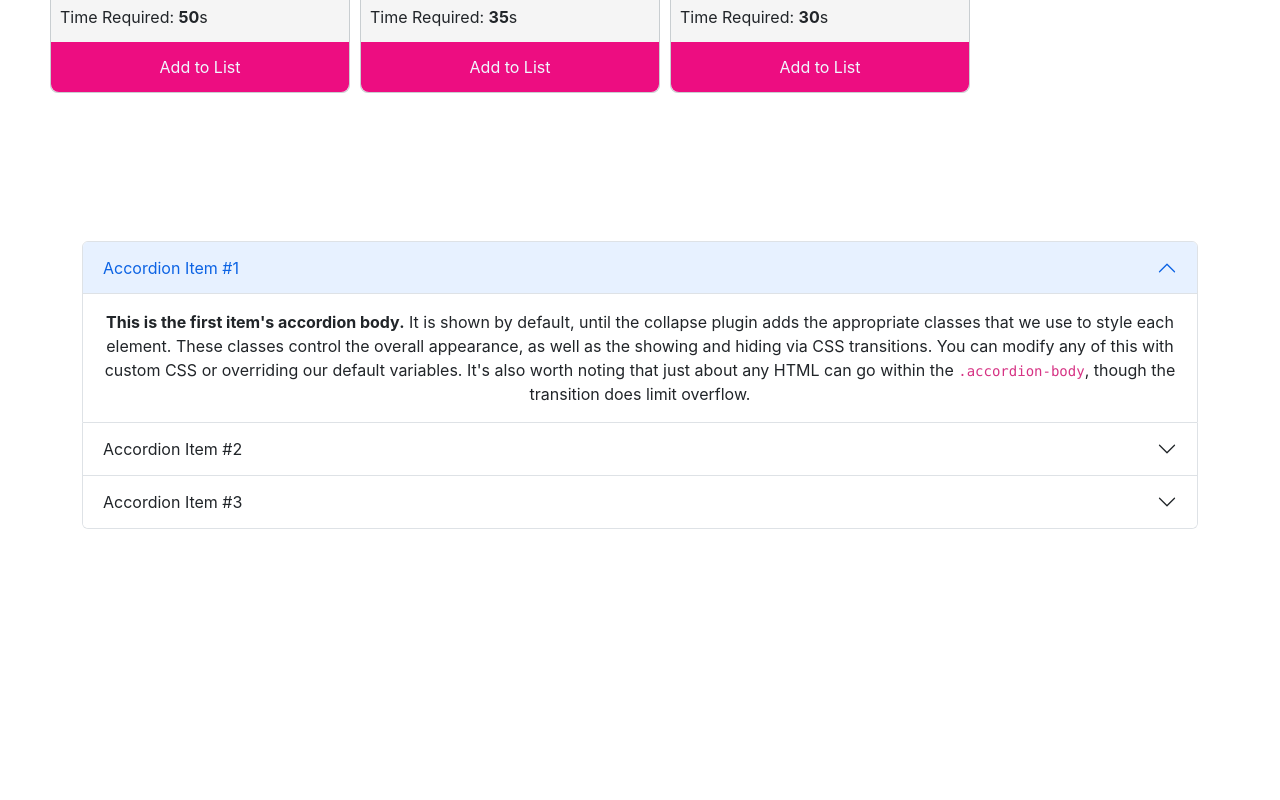
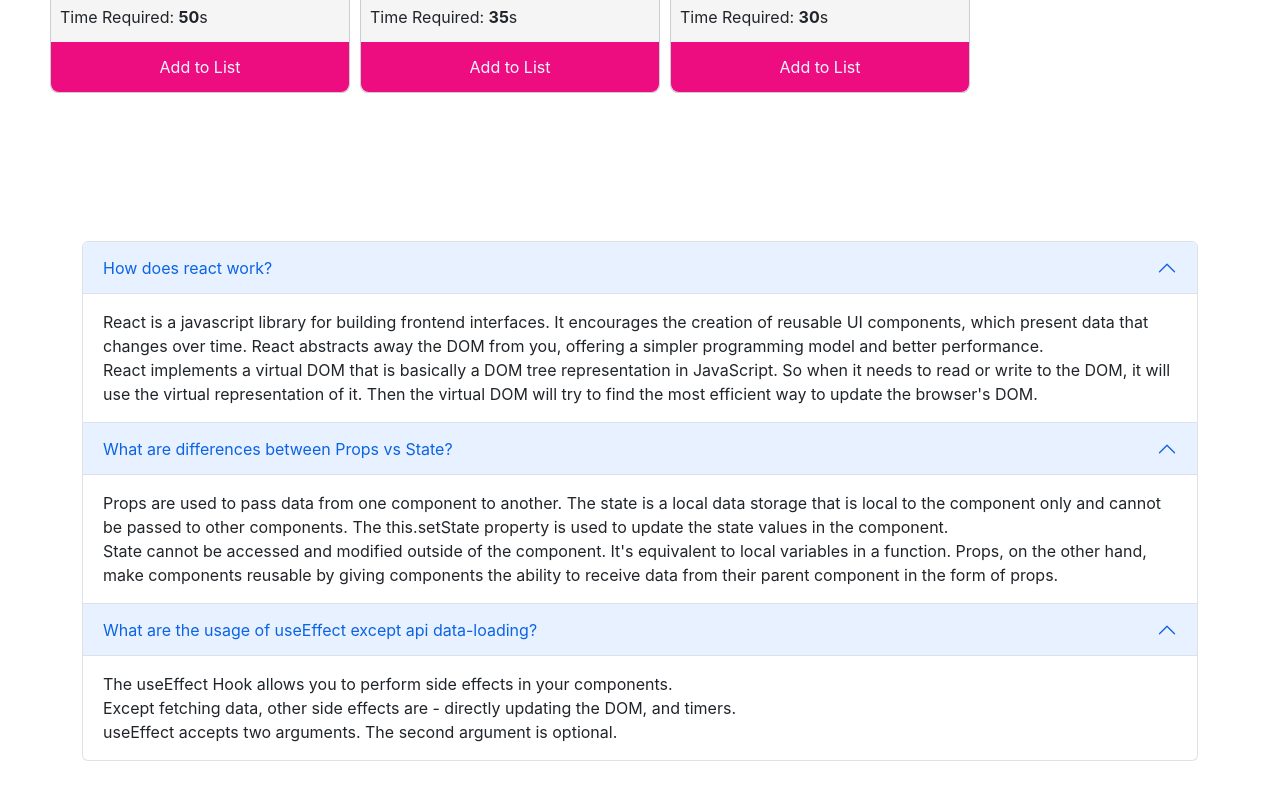
Before and after one commit to tawsifahmed/fitness-app-demo, a React (Create React App) app: page / in a window 1280 px wide. Shown: the part 878-1678 px from the top of the page. Before the commit the page ends 1455 px from the top, so only its background shows below. Built offline with nearby package versions, Linux system fonts and the light colour scheme.

Commit message:
finished setting 3 questions in FAQ section

```diff
--- a/src/components/Cart/Cart.js
+++ b/src/components/Cart/Cart.js
@@ -12,7 +12,7 @@ const Cart = (props) => {
     }
 
     return (
-        <div className='cart container'>
+        <div className='cart'>
             <div className='profile'>
                 <img src={photo} alt="" />
                 <p>Ernest Hamingway</p>
--- /dev/null
+++ b/src/components/FAQ/FAQ.css
@@ -0,0 +1,3 @@
+.accordion-body {
+    text-align: left;
+}
--- a/src/components/FAQ/FAQ.js
+++ b/src/components/FAQ/FAQ.js
@@ -1,42 +1,52 @@
 import React from 'react';
+import './FAQ.css'
 
 const FAQ = () => {
     return (
         <div className='container my-5'>
-            <div class="accordion" id="accordionPanelsStayOpenExample">
-                <div class="accordion-item">
-                    <h2 class="accordion-header" id="panelsStayOpen-headingOne">
-                        <button class="accordion-button" type="button" data-bs-toggle="collapse" data-bs-target="#panelsStayOpen-collapseOne" aria-expanded="true" aria-controls="panelsStayOpen-collapseOne">
-                            Accordion Item #1
+            <div className="accordion" id="accordionPanelsStayOpenExample">
+                <div className="accordion-item">
+                    <h2 className="accordion-header" id="panelsStayOpen-headingOne">
+                        <button className="accordion-button" type="button" data-bs-toggle="collapse" data-bs-target="#panelsStayOpen-collapseOne" aria-expanded="true" aria-controls="panelsStayOpen-collapseOne">
+                            How does react work?
+
                         </button>
                     </h2>
-                    <div id="panelsStayOpen-collapseOne" class="accordion-collapse collapse show" aria-labelledby="panelsStayOpen-headingOne">
-                        <div class="accordion-body">
-                            <strong>This is the first item's accordion body.</strong> It is shown by default, until the collapse plugin adds the appropriate classes that we use to style each element. These classes control the overall appearance, as well as the showing and hiding via CSS transitions. You can modify any of this with custom CSS or overriding our default variables. It's also worth noting that just about any HTML can go within the <code>.accordion-body</code>, though the transition does limit overflow.
+                    <div id="panelsStayOpen-collapseOne" className="accordion-collapse collapse show" aria-labelledby="panelsStayOpen-headingOne">
+                        <div className="accordion-body">
+                            React is a javascript library for building frontend interfaces. It encourages the creation of reusable UI components, which present data that changes over time. React abstracts away the DOM from you, offering a simpler programming model and better performance.
+                            <br />
+                            React implements a virtual DOM that is basically a DOM tree representation in JavaScript. So when it needs to read or write to the DOM, it will use the virtual representation of it. Then the virtual DOM will try to find the most efficient way to update the browser's DOM.
                         </div>
                     </div>
                 </div>
-                <div class="accordion-item">
-                    <h2 class="accordion-header" id="panelsStayOpen-headingTwo">
-                        <button class="accordion-button collapsed" type="button" data-bs-toggle="collapse" data-bs-target="#panelsStayOpen-collapseTwo" aria-expanded="false" aria-controls="panelsStayOpen-collapseTwo">
-                            Accordion Item #2
+                <div className="accordion-item">
+                    <h2 className="accordion-header" id="panelsStayOpen-headingTwo">
+                        <button className="accordion-button" type="button" data-bs-toggle="collapse" data-bs-target="#panelsStayOpen-collapseTwo" aria-expanded="false" aria-controls="panelsStayOpen-collapseTwo">
+                            What are differences between Props vs State?
                         </button>
                     </h2>
-                    <div id="panelsStayOpen-collapseTwo" class="accordion-collapse collapse" aria-labelledby="panelsStayOpen-headingTwo">
-                        <div class="accordion-body">
-                            <strong>This is the second item's accordion body.</strong> It is hidden by default, until the collapse plugin adds the appropriate classes that we use to style each element. These classes control the overall appearance, as well as the showing and hiding via CSS transitions. You can modify any of this with custom CSS or overriding our default variables. It's also worth noting that just about any HTML can go within the <code>.accordion-body</code>, though the transition does limit overflow.
+                    <div id="panelsStayOpen-collapseTwo" className="accordion-collapse collapse show" aria-labelledby="panelsStayOpen-headingTwo">
+                        <div className="accordion-body">
+                            Props are used to pass data from one component to another. The state is a local data storage that is local to the component only and cannot be passed to other components. The this.setState property is used to update the state values in the component.
+                            <br />
+                            State cannot be accessed and modified outside of the component. It's equivalent to local variables in a function. Props, on the other hand, make components reusable by giving components the ability to receive data from their parent component in the form of props.
                         </div>
                     </div>
                 </div>
-                <div class="accordion-item">
-                    <h2 class="accordion-header" id="panelsStayOpen-headingThree">
-                        <button class="accordion-button collapsed" type="button" data-bs-toggle="collapse" data-bs-target="#panelsStayOpen-collapseThree" aria-expanded="false" aria-controls="panelsStayOpen-collapseThree">
-                            Accordion Item #3
+                <div className="accordion-item">
+                    <h2 className="accordion-header" id="panelsStayOpen-headingThree">
+                        <button className="accordion-button" type="button" data-bs-toggle="collapse" data-bs-target="#panelsStayOpen-collapseThree" aria-expanded="false" aria-controls="panelsStayOpen-collapseThree">
+                            What are the usage of useEffect except api data-loading?
                         </button>
                     </h2>
-                    <div id="panelsStayOpen-collapseThree" class="accordion-collapse collapse" aria-labelledby="panelsStayOpen-headingThree">
-                        <div class="accordion-body">
-                            <strong>This is the third item's accordion body.</strong> It is hidden by default, until the collapse plugin adds the appropriate classes that we use to style each element. These classes control the overall appearance, as well as the showing and hiding via CSS transitions. You can modify any of this with custom CSS or overriding our default variables. It's also worth noting that just about any HTML can go within the <code>.accordion-body</code>, though the transition does limit overflow.
+                    <div id="panelsStayOpen-collapseThree" className="accordion-collapse collapse show" aria-labelledby="panelsStayOpen-headingThree">
+                        <div className="accordion-body">
+                            The useEffect Hook allows you to perform side effects in your components.
+                            <br />
+                            Except fetching data, other side effects are - directly updating the DOM, and timers.
+                            <br />
+                            useEffect accepts two arguments. The second argument is optional.
                         </div>
                     </div>
                 </div>
```
